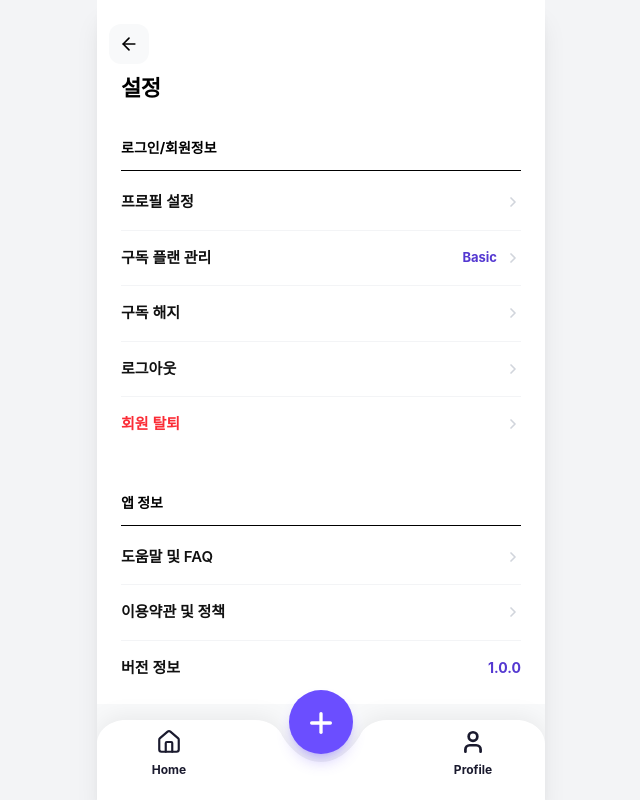
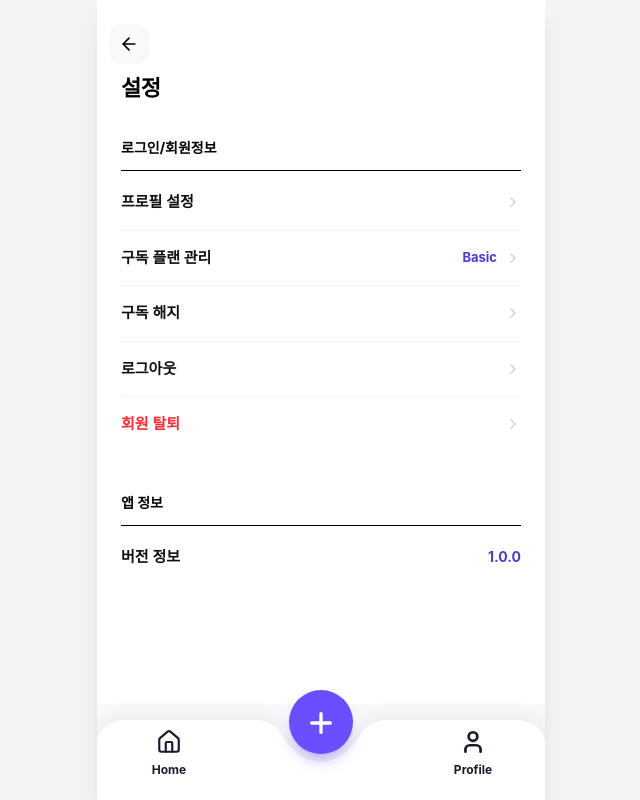
Before and after one commit to choi0806/-----------, a React (Vite) app: page /settings in a window 1280 px wide. Shown: the whole page, without its empty margins (319-959 px from the left). Built offline with nearby package versions, Linux system fonts and the light colour scheme.

Commit message:
설정 화면 변경

```diff
--- a/src/app/components/SettingsScreen.tsx
+++ b/src/app/components/SettingsScreen.tsx
@@ -63,16 +63,6 @@ export function SettingsScreen() {
             앱 정보
           </h2>
 
-          <button className="w-full flex items-center justify-between py-4 border-b border-gray-100">
-            <span className="text-[15px] font-medium text-[#111]">도움말 및 FAQ</span>
-            <ChevronRight className="w-4 h-4 text-gray-300" strokeWidth={2.5} />
-          </button>
-
-          <button className="w-full flex items-center justify-between py-4 border-b border-gray-100">
-            <span className="text-[15px] font-medium text-[#111]">이용약관 및 정책</span>
-            <ChevronRight className="w-4 h-4 text-gray-300" strokeWidth={2.5} />
-          </button>
-
           <div className="w-full flex items-center justify-between py-4">
             <span className="text-[15px] font-medium text-[#111]">버전 정보</span>
             <span className="text-[14px] text-[#5438d1] font-bold">1.0.0</span>
```
